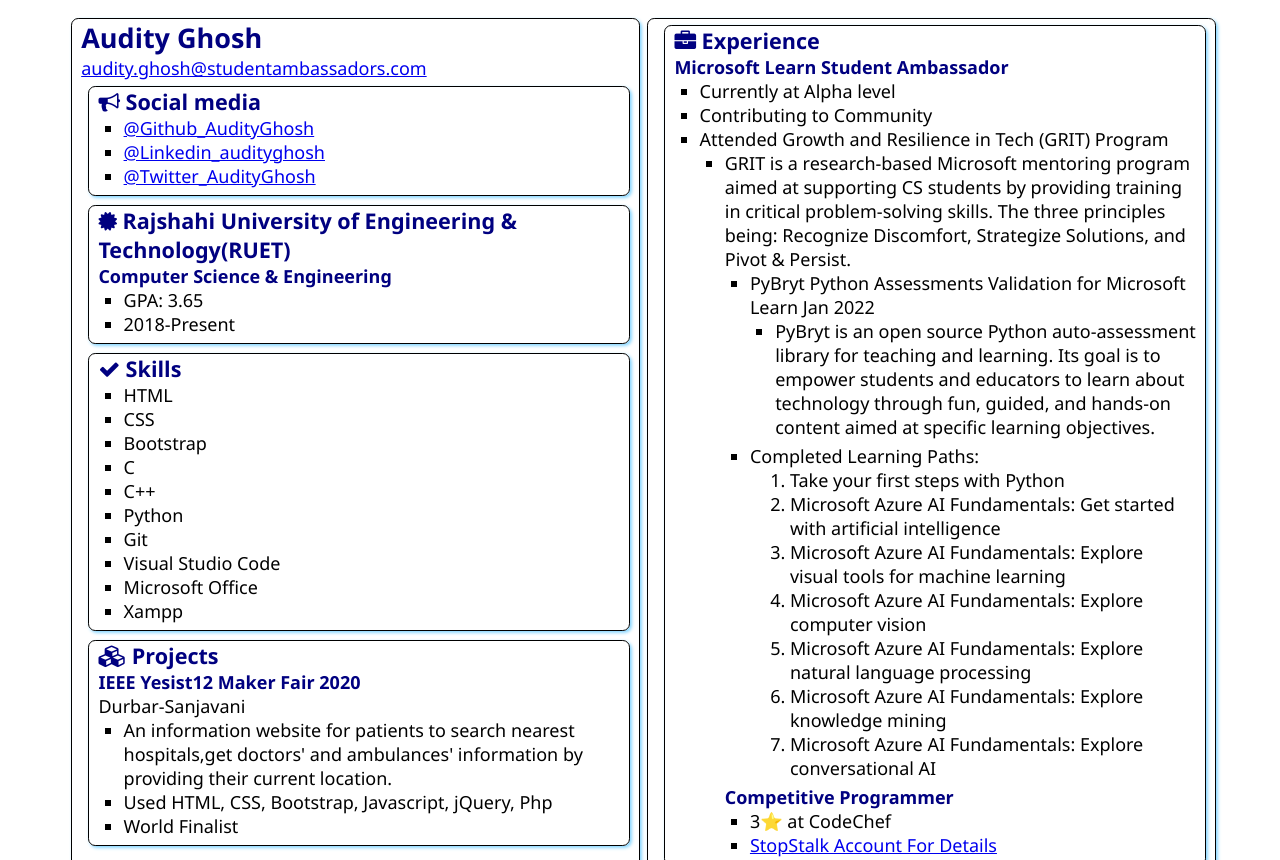
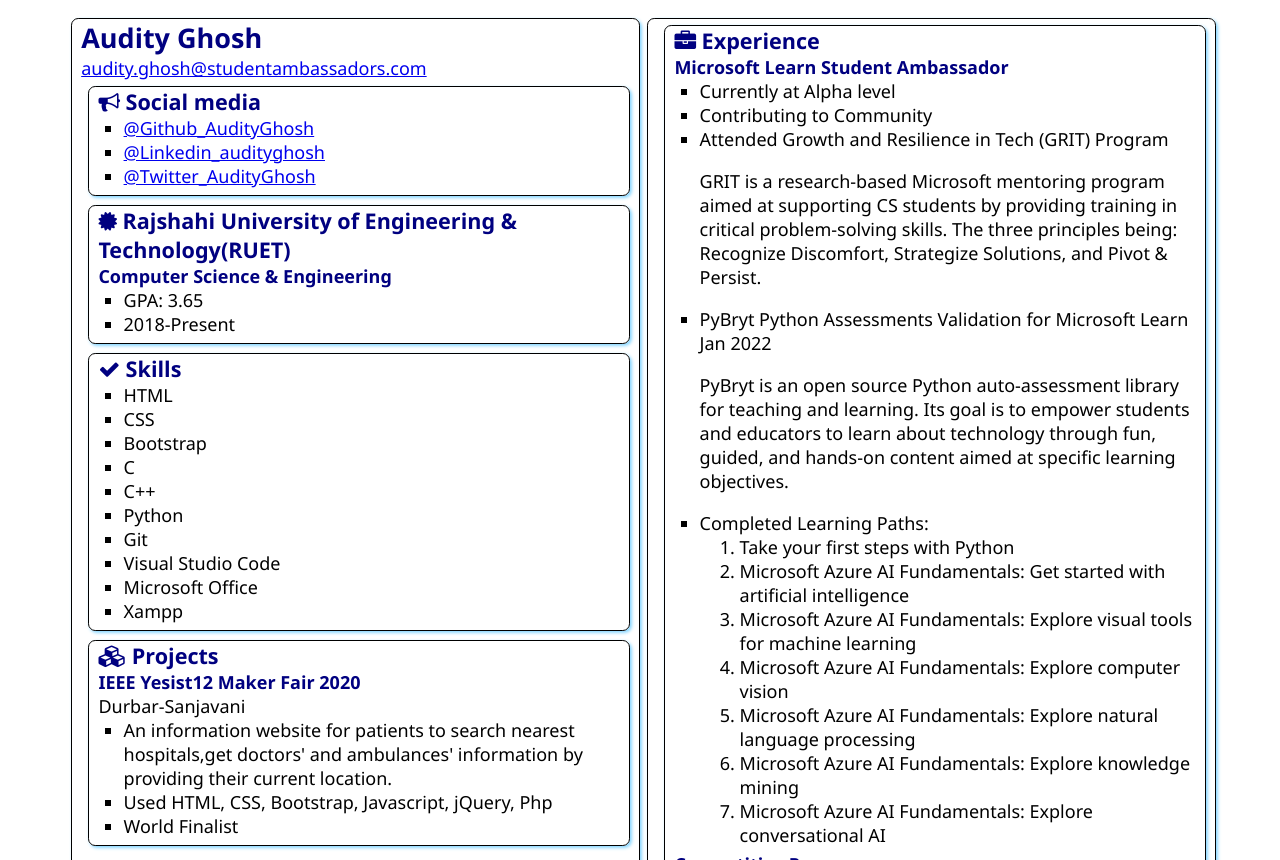
Before and after one commit to AudityGhosh/Ambassador-SWA-Pilot, a plain HTML site: page src/index.html in a window 1280 px wide. Shown: the top 860 px of the page. Drawn offline with Linux system fonts and the light colour scheme.

Commit message:
correct alignment

```diff
--- a/src/index.html
+++ b/src/index.html
@@ -87,16 +87,15 @@
                     <li>Currently at Alpha level</li>
                     <li>Contributing to Community</li>
                     <li>Attended Growth and Resilience in Tech (GRIT) Program
-                    <ul>
-                        <li>GRIT is a research-based Microsoft mentoring program aimed at supporting CS students by providing training in critical problem-solving skills. The three principles being: Recognize Discomfort, Strategize Solutions, and Pivot & Persist.</li>
-                        <ul>
+
+                        <p>GRIT is a research-based Microsoft mentoring program aimed at supporting CS students by providing training in critical problem-solving skills. The three principles being: Recognize Discomfort, Strategize Solutions, and Pivot & Persist.</p>
+
                         </li>
 
                         <li>PyBryt Python Assessments Validation for Microsoft Learn Jan 2022
-                        <ul>
-                            <li>PyBryt is an open source Python auto-assessment library for teaching and learning. Its goal is to empower students and educators to learn about technology through fun, guided, and hands-on content aimed at specific learning objectives.
-                            </li>
-                        </ul>
+
+                            <p>PyBryt is an open source Python auto-assessment library for teaching and learning. Its goal is to empower students and educators to learn about technology through fun, guided, and hands-on content aimed at specific learning objectives.</p>
+
                     </li>
 
 
```
